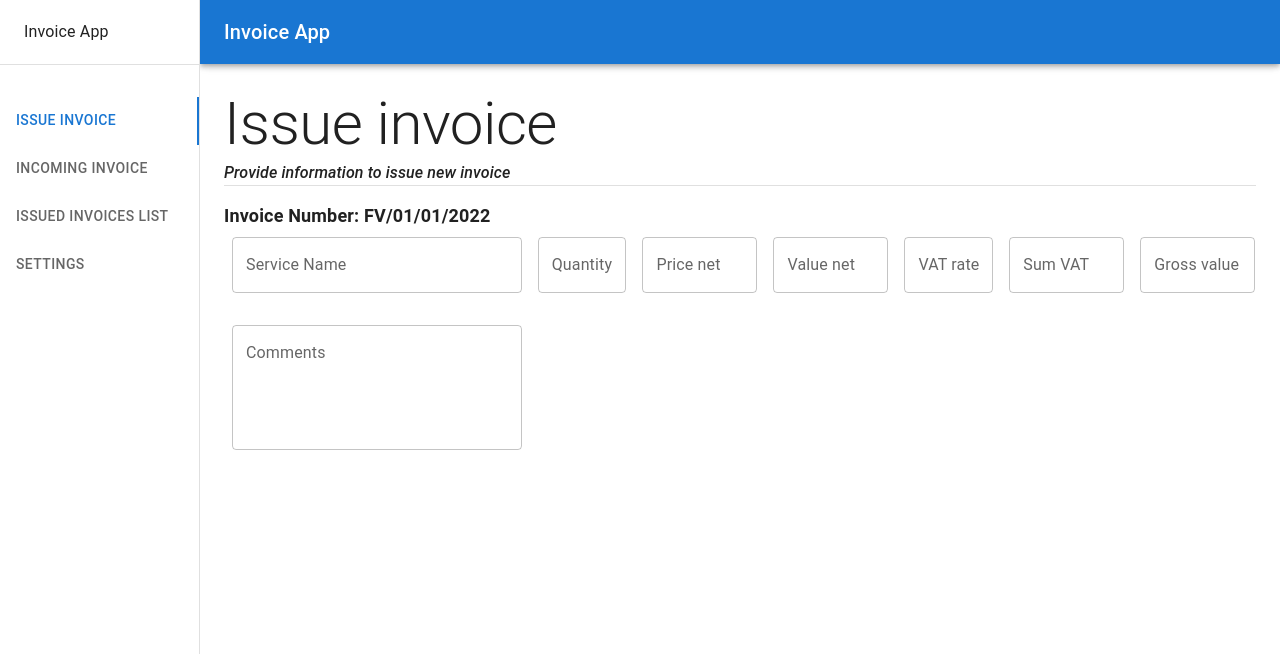
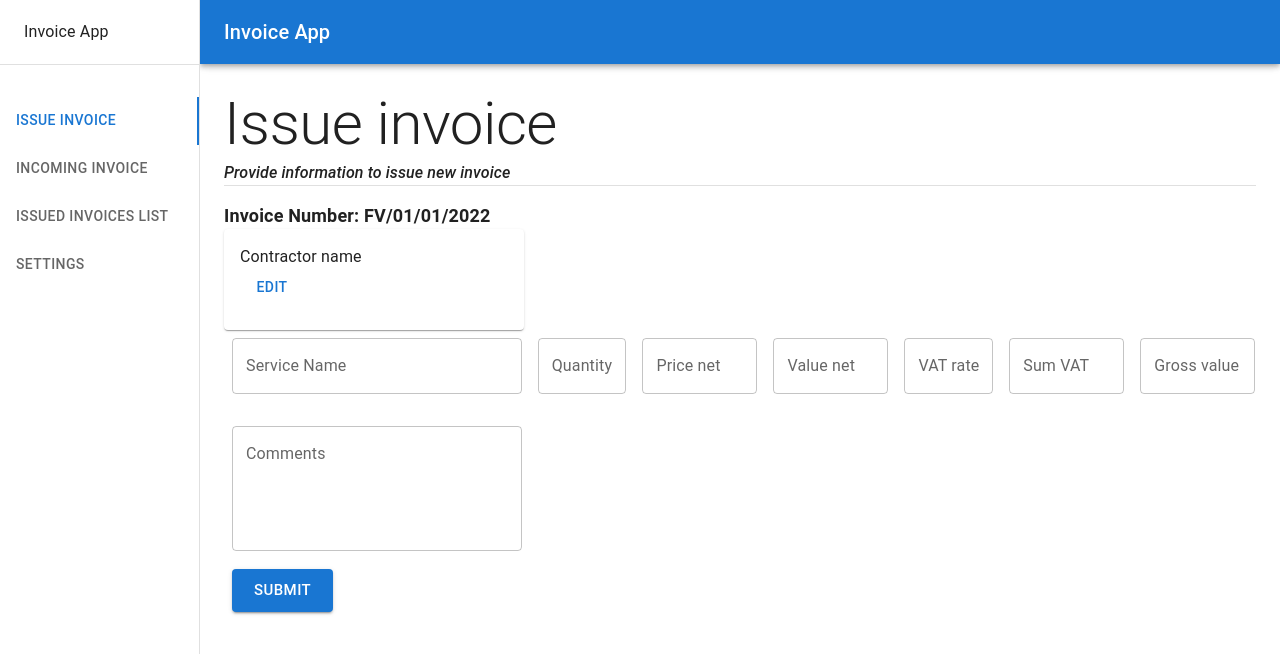
Before and after one commit to greg2012201/invoice-app-frontend, a React (Create React App) app: page /issue-invoice in a window 1280 px wide. Shown: the top 654 px of the page. Built offline with nearby package versions, Linux system fonts and the light colour scheme.

Commit message:
Add Contractor and submit Button to the IssueInvoiceForm.

```diff
--- a/src/components/IssueInvoiceForm/IssueInvoiceForm.styles.ts
+++ b/src/components/IssueInvoiceForm/IssueInvoiceForm.styles.ts
@@ -6,3 +6,6 @@ export const Form = {
     paddingTop: 2,
     '& .MuiTextField-root': { m: 1, width: '25ch' },
 };
+export const ToolbarStyles = {
+    padding: 1,
+};
--- a/src/components/IssueInvoiceForm/IssueInvoiceForm.tsx
+++ b/src/components/IssueInvoiceForm/IssueInvoiceForm.tsx
@@ -1,7 +1,8 @@
 import React, { FC } from 'react';
-import { Box, Typography } from '@mui/material';
-import { InvoiceNumber, Form } from './IssueInvoiceForm.styles';
+import { Box, Typography, Button, Toolbar } from '@mui/material';
+import { InvoiceNumber, Form, ToolbarStyles } from './IssueInvoiceForm.styles';
 import Service from './sections/Service';
+import Contractors from './sections/Contractors';
 
 const IssueInvoiceForm: FC = () => {
     return (
@@ -9,7 +10,13 @@ const IssueInvoiceForm: FC = () => {
             <Typography sx={InvoiceNumber}>
                 Invoice Number: FV/01/01/2022
             </Typography>
+            <Contractors />
             <Service />
+            <Toolbar disableGutters sx={ToolbarStyles}>
+                <Button type="submit" variant="contained" size="large">
+                    Submit
+                </Button>
+            </Toolbar>
         </Box>
     );
 };
```
